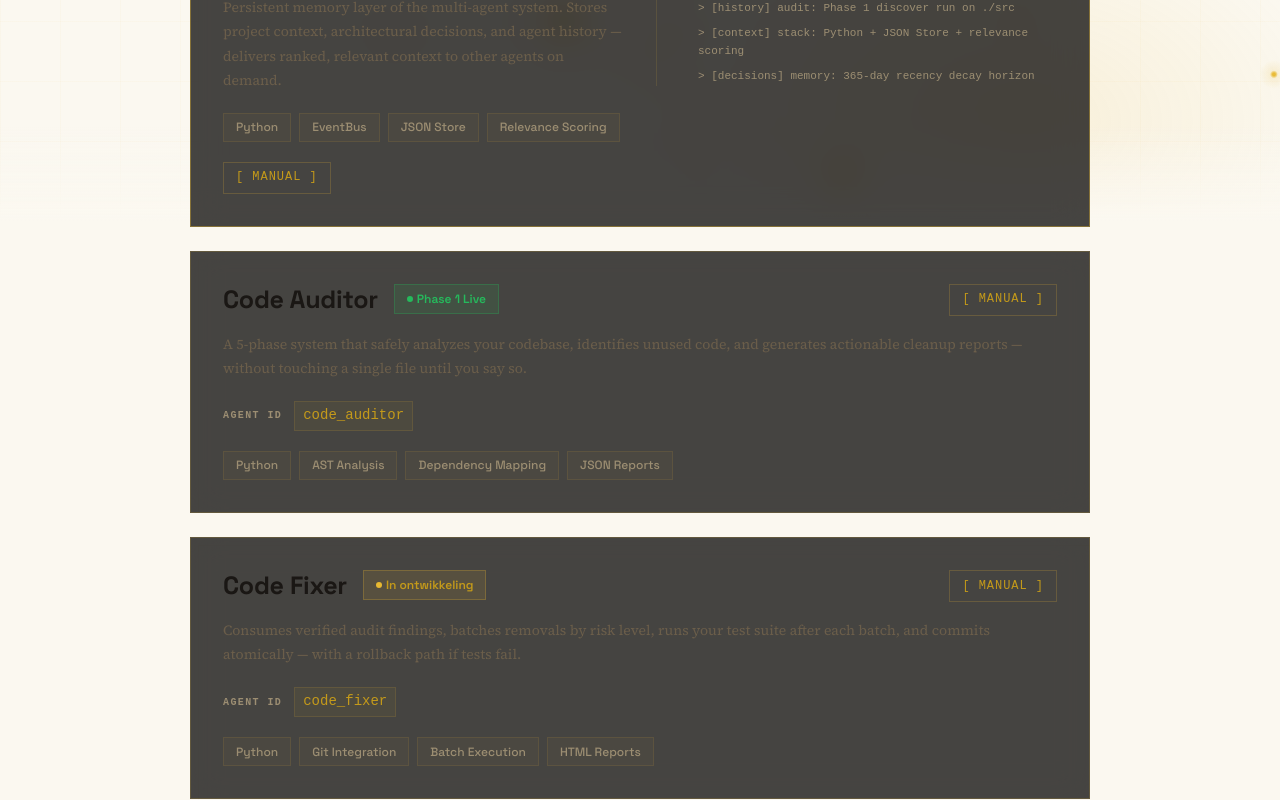
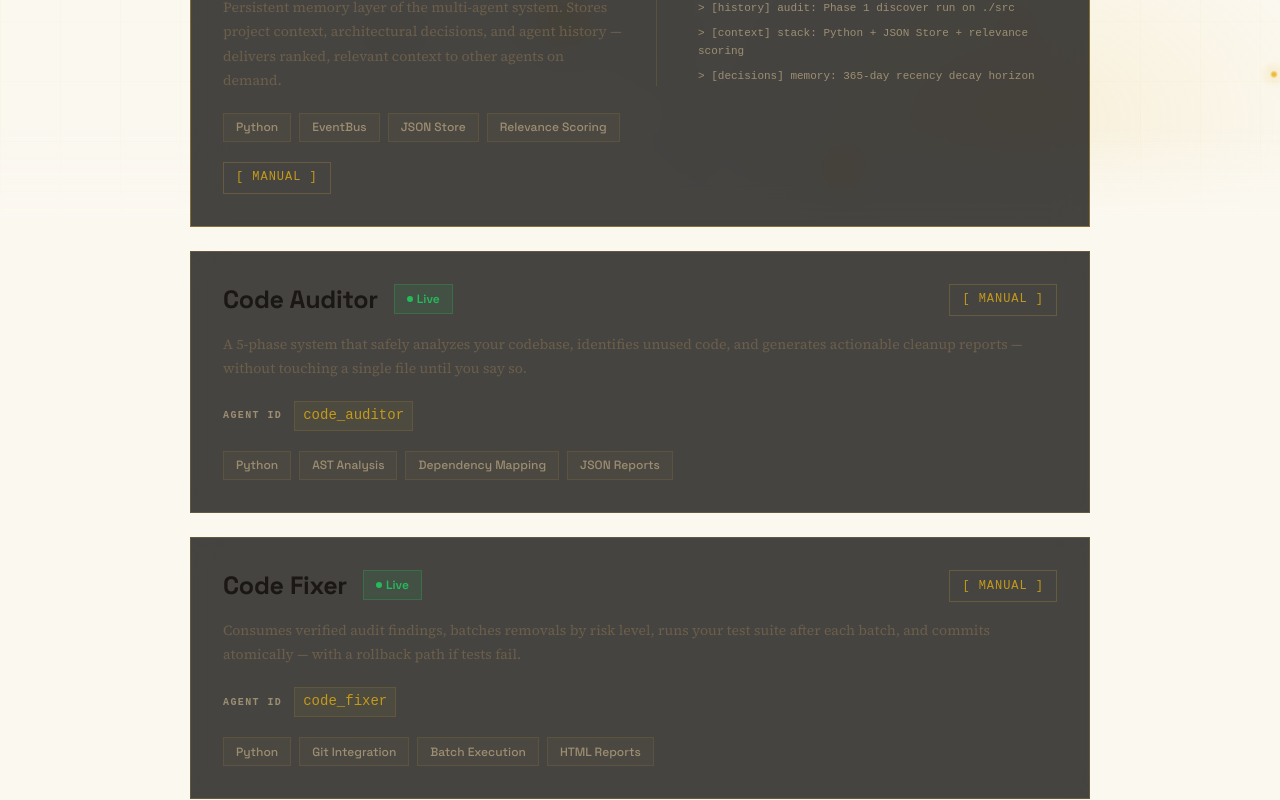
Before and after one commit to randydegroot56/randy-site, a Next.js app: page /agents in a window 1280 px wide. Shown: the part 579-1379 px from the top of the page. Built offline with nearby package versions, Linux system fonts and the light colour scheme.

Commit message:
feat(agents): update Code Auditor + Code Fixer to Live status with all phases complete

```diff
--- a/src/app/agents/page.js
+++ b/src/app/agents/page.js
@@ -40,7 +40,7 @@ const agents = [
     cli: 'code_auditor',
     description:
       'A 5-phase system that safely analyzes your codebase, identifies unused code, and generates actionable cleanup reports — without touching a single file until you say so.',
-    status: 'Phase 1 Live',
+    status: 'Live',
     statusStyle: {
       bg: 'rgba(34,197,94,0.10)',
       border: 'rgba(34,197,94,0.25)',
@@ -50,16 +50,16 @@ const agents = [
     tags: ['Python', 'AST Analysis', 'Dependency Mapping', 'JSON Reports'],
     phases: [
       { label: 'Phase 1 — Discovery', status: '✅ Live', detail: 'Scans all .py, .js, .ts, .tsx files. Builds a complete import/export dependency map and detects circular dependencies. 100% read-only.' },
-      { label: 'Phase 2 — Detection', status: '🔜 Coming', detail: 'Cross-references the dependency map against entry points to find code imported nowhere — unused exports, orphan files, dead variables.' },
-      { label: 'Phase 3 — Verification', status: '🔜 Coming', detail: 'Safety check before any removal: re-examines flagged items with additional heuristics to eliminate false positives.' },
-      { label: 'Phase 4 — Reporting', status: '🔜 Coming', detail: 'Generates HTML dashboard, CSV export, and JSON summary with per-file recommendations and risk assessments.' },
-      { label: 'Phase 5 — Execution', status: '🔜 Coming', detail: 'Staged, reversible removal of confirmed dead code. Every change is committed atomically with a rollback path.' },
+      { label: 'Phase 2 — Detection', status: '✅ Live', detail: 'Cross-references the dependency map against entry points to find code imported nowhere — unused exports, orphan files, dead variables.' },
+      { label: 'Phase 3 — Verification', status: '✅ Live', detail: 'Safety check before any removal: re-examines flagged items with additional heuristics to eliminate false positives. Six-layer pre-flight check.' },
+      { label: 'Phase 4 — Reporting', status: '✅ Live', detail: 'Generates HTML dashboard, CSV export, and JSON summary with per-file recommendations and risk assessments.' },
+      { label: 'Phase 5 — Execution', status: '✅ Live', detail: 'Staged, reversible removal of confirmed dead code. Every change is committed atomically with a rollback path.' },
     ],
     commands: [
-      { label: 'Discover (Phase 1)', cmd: 'python -m agents.code_auditor.cli discover --project . --verbose' },
-      { label: 'Analyze report', cmd: 'python -m agents.code_auditor.cli analyze audit_report.json' },
-      { label: 'Detect unused (Phase 2)', cmd: 'python -m agents.code_auditor.cli detect --report audit_report.json' },
-      { label: 'Verify safety (Phase 3)', cmd: 'python -m agents.code_auditor.cli verify --report phase2_findings.json' },
+      { label: 'Discover (Phase 1)', cmd: 'python -m agents.code_auditor.cli discover --project . --output audit_report.json' },
+      { label: 'Detect unused (Phase 2)', cmd: 'python -m agents.code_auditor.cli detect --report audit_report.json --output phase2_findings.json' },
+      { label: 'Verify safety (Phase 3)', cmd: 'python -m agents.code_auditor.cli verify --report phase2_findings.json --output phase3_verified.json' },
+      { label: 'Execute removals (Phase 5)', cmd: 'python -m agents.code_auditor.cli execute --report phase3_verified.json --dry-run' },
     ],
   },
   {
@@ -68,24 +68,24 @@ const agents = [
     cli: 'code_fixer',
     description:
       'Consumes verified audit findings, batches removals by risk level, runs your test suite after each batch, and commits atomically — with a rollback path if tests fail.',
-    status: 'In ontwikkeling',
+    status: 'Live',
     statusStyle: {
-      bg: 'rgba(232,185,49,0.10)',
-      border: 'rgba(232,185,49,0.25)',
-      text: 'var(--accent-secondary)',
-      dot: 'var(--accent-primary)',
+      bg: 'rgba(34,197,94,0.10)',
+      border: 'rgba(34,197,94,0.25)',
+      text: 'rgba(34,197,94,0.9)',
+      dot: 'rgba(34,197,94,0.9)',
     },
     tags: ['Python', 'Git Integration', 'Batch Execution', 'HTML Reports'],
     phases: [
-      { label: 'Analyze', status: '', detail: 'Reads phase3_verified.json and categorizes findings by type and risk. Shows a summary before any changes are made.' },
-      { label: 'Plan', status: '', detail: 'Groups findings into batches of configurable size, ordering by risk level (low → high). Dry-run mode shows exactly what will change.' },
-      { label: 'Fix', status: '', detail: 'Invokes the Code Auditor\'s Phase 5 executor per batch. Tests run after each batch. On failure, the batch is rolled back automatically.' },
-      { label: 'Report', status: '', detail: 'Generates an HTML dashboard and JSON summary: batches attempted, lines removed, commits made, items needing manual review.' },
+      { label: 'Analyze', status: '✅ Live', detail: 'Reads phase3_verified.json and categorizes findings by type and risk. Shows a summary — LOW/MEDIUM item counts, estimated lines, batch count — before any changes are made.' },
+      { label: 'Plan', status: '✅ Live', detail: 'Groups findings into batches of configurable size, ordering by risk level (low → high). Writes a JSON plan file showing exactly what will change, with no files touched.' },
+      { label: 'Fix', status: '✅ Live', detail: 'Invokes the Code Auditor\'s Phase 5 executor per batch. Tests run after each batch. On failure, the batch is rolled back automatically via git.' },
+      { label: 'Verify', status: '✅ Live', detail: 'Six-layer pre-flight check per item: report integrity, clean git tree, ID existence, risk threshold, dry-run impact, baseline test pass.' },
     ],
     commands: [
-      { label: 'Dry run (plan only)', cmd: 'python agents/code_fixer/cli.py plan --report phase3_verified.json' },
+      { label: 'Analyze findings', cmd: 'python agents/code_fixer/cli.py analyze --report phase3_verified.json' },
+      { label: 'Plan batches (dry run)', cmd: 'python agents/code_fixer/cli.py plan --report phase3_verified.json' },
       { label: 'Run full fix', cmd: 'python agents/code_fixer/cli.py fix --report phase3_verified.json' },
-      { label: 'Verify specific items', cmd: 'python agents/code_fixer/cli.py verify --report phase3_verified.json --items U001 U002' },
       { label: 'Session status', cmd: 'python agents/code_fixer/cli.py status' },
     ],
   },
```
